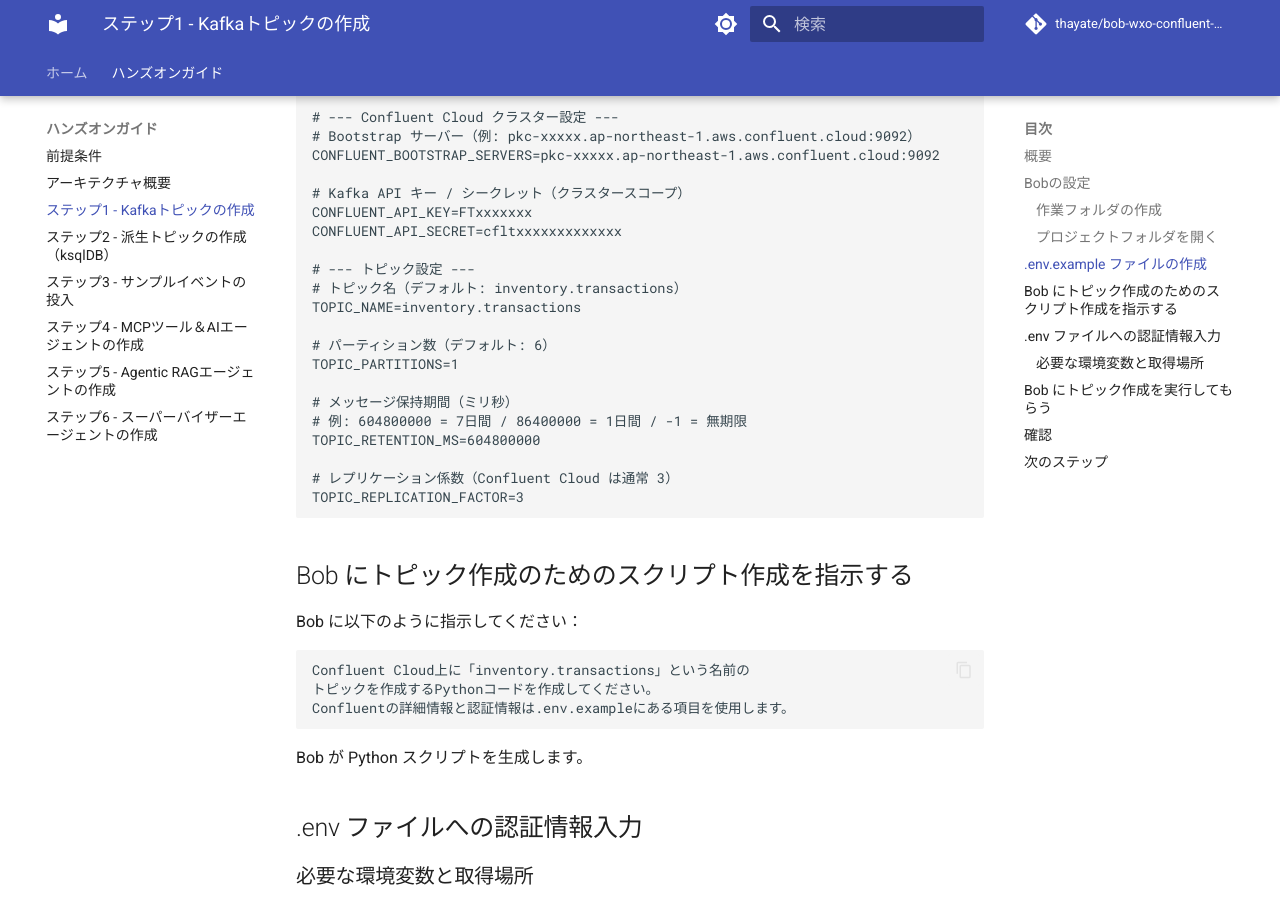
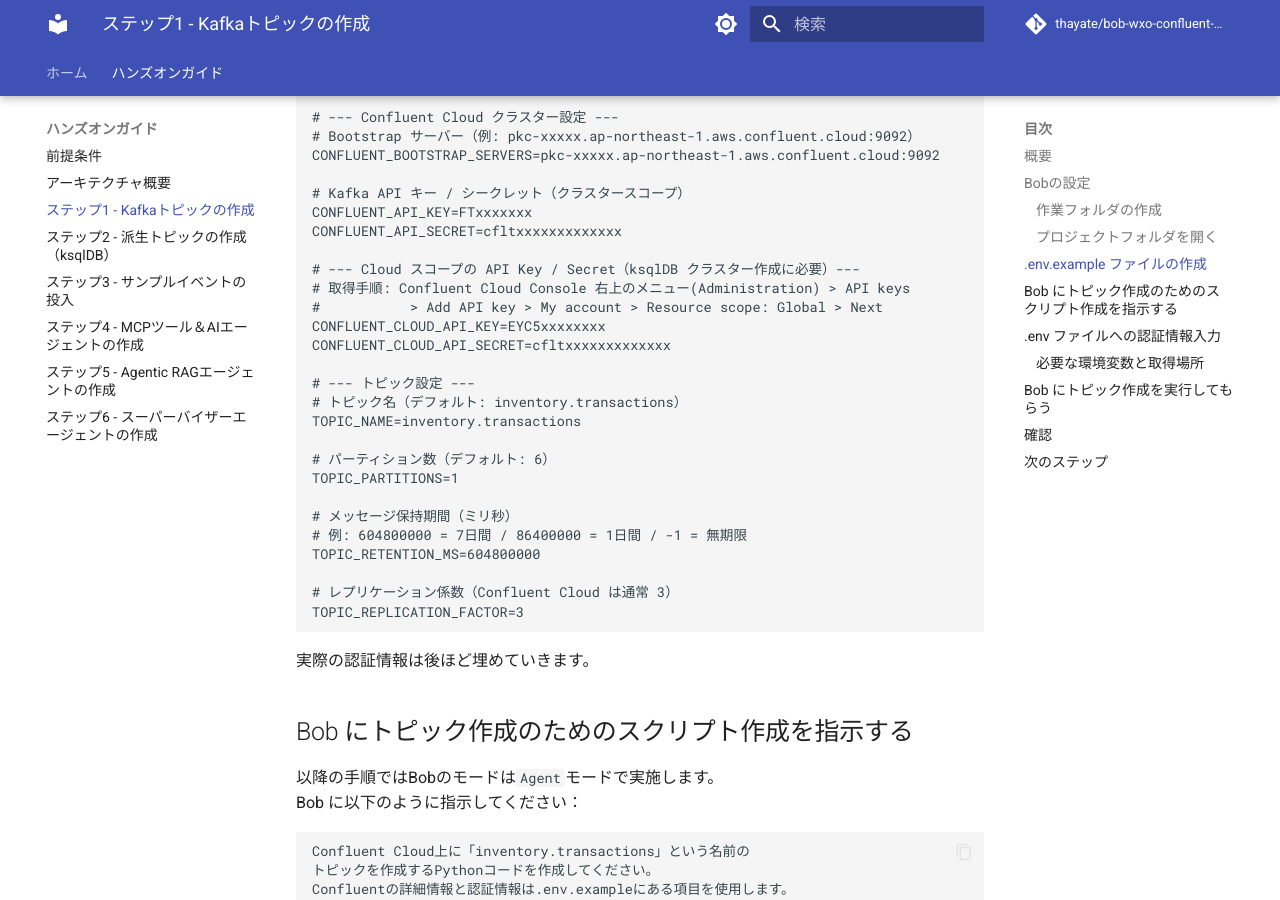
Before and after one commit to thayate/bob-wxo-confluent-handson, an MkDocs documentation site: the page built from docs/steps/step1.md, in a window 1280 px wide and 900 px high, scrolled down 2170 px. Built offline with MkDocs 1.6.1 and Material for MkDocs 9.7.7, drawn with Linux system fonts in a browser that asks for light colours; comment, search, counter and statistics services are not loaded; some of the changed text lies outside the part shown.

Commit message:
ステップ1・2の手順を更新
- Agentモードで実施することを明記
- .envファイルの追記タイミングを明記
- Cloud API Keyの取得手順を追記
- タスクを切り替えないで実行することを明記

````diff
--- a/docs/steps/step1.md
+++ b/docs/steps/step1.md
@@ -47,6 +47,12 @@
 CONFLUENT_API_KEY=FTxxxxxxx
 CONFLUENT_API_SECRET=cfltxxxxxxxxxxxxx
 
+# --- Cloud スコープの API Key / Secret（ksqlDB クラスター作成に必要）---
+# 取得手順: Confluent Cloud Console 右上のメニュー(Administration) > API keys
+#           > Add API key > My account > Resource scope: Global > Next
+CONFLUENT_CLOUD_API_KEY=EYC5xxxxxxxx
+CONFLUENT_CLOUD_API_SECRET=cfltxxxxxxxxxxxxx
+
 # --- トピック設定 ---
 # トピック名（デフォルト: inventory.transactions）
 TOPIC_NAME=inventory.transactions
@@ -62,8 +68,12 @@
 TOPIC_REPLICATION_FACTOR=3
 
 ```
+
+実際の認証情報は後ほど埋めていきます。
+
 ## Bob にトピック作成のためのスクリプト作成を指示する
 
+以降の手順ではBobのモードは`Agent`モードで実施します。<br>
 Bob に以下のように指示してください：
 
 ```
@@ -74,31 +84,40 @@
 
 Bob が Python スクリプトを生成します。
 
+
 ## .env ファイルへの認証情報入力
 
 ### 必要な環境変数と取得場所
-**CONFLUENT_BOOTSTRAP_SERVERS / CONFLUENT_REST_ENDPOINT / CONFLUENT_CLUSTER_ID**
+1. **CONFLUENT_BOOTSTRAP_SERVERS / CONFLUENT_REST_ENDPOINT / CONFLUENT_CLUSTER_ID**
 
-https://confluent.cloud にログイン
-左メニューの Environments → 対象の Environment を選択
-![alt text](<step1_images/スクリーンショット 2026-08-10 23.17.24.png>)
+    https://confluent.cloud にログイン
+    左メニューの Environments → 対象の Environment を選択
+    ![alt text](<step1_images/スクリーンショット 2026-08-10 23.17.24.png>)
 
-対象の Cluster をクリック
-![alt text](<step1_images/スクリーンショット 2026-08-10 23.34.52.png>)
+    対象の Cluster をクリック
+    ![alt text](<step1_images/スクリーンショット 2026-08-10 23.34.52.png>)
 
-変数を.envファイルにコピペします。
-![alt text](<step1_images/スクリーンショット 2026-08-10 23.23.36-1.png>)
+    変数を.envファイルにコピペします。
+    ![alt text](<step1_images/スクリーンショット 2026-08-10 23.23.36-1.png>)
 
-**CONFLUENT_API_KEY=YOUR_KAFKA_API_KEY / CONFLUENT_API_SECRET=YOUR_KAFKA_API_SECRET**<br>
+2. **CONFLUENT_API_KEY / CONFLUENT_API_SECRET**<br>
 
-"APY Keys"タブをクリックし、"Create Key"をクリック
-![alt text](<step1_images/スクリーンショット 2026-08-10 23.28.32-2.png>)
+    "APY Keys"タブをクリックし、"Create Key"をクリック
+    ![alt text](<step1_images/スクリーンショット 2026-08-10 23.28.32-2.png>)
 
-"My account"を選択
-![alt text](<step1_images/スクリーンショット 2026-08-10 23.28.38.png>)
+    "My account"を選択
+    ![alt text](<step1_images/スクリーンショット 2026-08-10 23.28.38.png>)
 
-変数を.envファイルにコピペします。
-![alt text](<step1_images/スクリーンショット 2026-08-10 23.29.05.png>)
+    変数を.envファイルにコピペします。
+    ![alt text](<step1_images/スクリーンショット 2026-08-10 23.29.05.png>)
+
+3. **CONFLUENT_CLOUD_API_KEY / CONFLUENT_CLOUD_API_SECRET**<br>
+
+    前述のCONFLUENT_API_KEYと名前が似ていてややこしいのですが、それとは別のキーとシークレットが必要になります。<br>
+    Confluent Cloud Console 右上のメニュー(Administration) > API keys > <br>
+    適当なAPI Keyの名前を入力 > Select Accout: **My account** > Select key scope: **Global** > Create API Keyから取得可能です<br>
+    ![alt text](<step2_images/スクリーンショット 2026-08-11 1.12.26.png>)
+    ![alt text](<step2_images/スクリーンショット 2026-08-11 1.12.56.png>)
 ---
 
 ## Bob にトピック作成を実行してもらう
````
Also changed, not shown: docs/steps/step2.md (+1 -6 lines).
